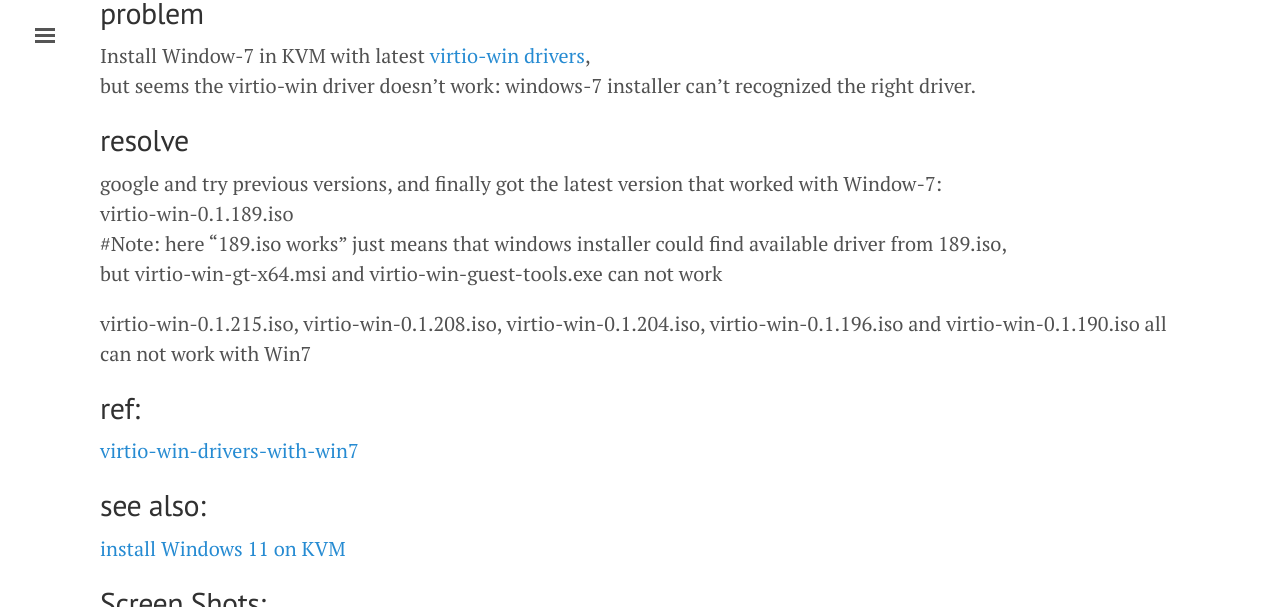
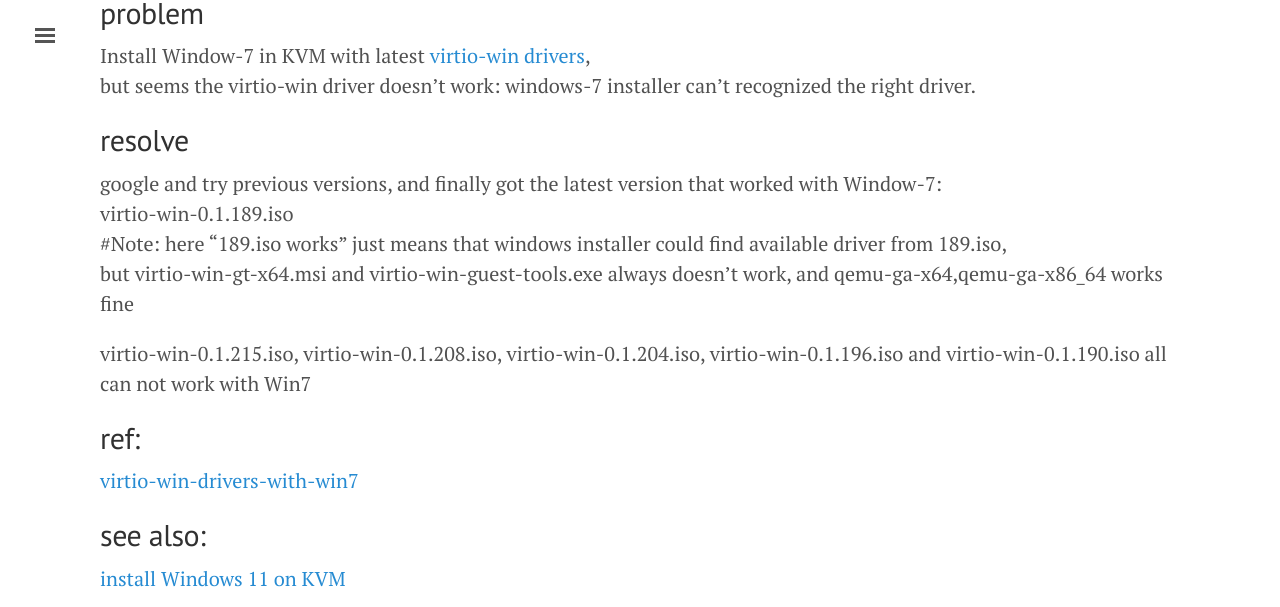
Before and after one commit to tcler/tcler.github.io, a Jekyll site: the page built from _posts/2022-01-24-virtio-win-for-windows-7.md, in a window 1280 px wide and 900 px high, scrolled down 345 px, cut to the strip 0-607 px from the top of the window. Built offline with Jekyll 4.4.1, drawn with Linux system fonts in a browser that asks for light colours.

Commit message:
Update 2022-01-24-virtio-win-for-windows-7.md

```diff
--- a/_posts/2022-01-24-virtio-win-for-windows-7.md
+++ b/_posts/2022-01-24-virtio-win-for-windows-7.md
@@ -10,8 +10,8 @@
 ## resolve
 google and try previous versions, and finally got the latest version that worked with Window-7:
  virtio-win-0.1.189.iso
- #Note: here "189.iso works" just means that windows installer could find available driver from 189.iso,
-  but virtio-win-gt-x64.msi and virtio-win-guest-tools.exe can not work
+  #Note: here "189.iso works" just means that windows installer could find available driver from 189.iso,
+   but virtio-win-gt-x64.msi and virtio-win-guest-tools.exe always doesn't work, and qemu-ga-x64,qemu-ga-x86_64 works fine
 
  virtio-win-0.1.215.iso, virtio-win-0.1.208.iso, virtio-win-0.1.204.iso, virtio-win-0.1.196.iso and virtio-win-0.1.190.iso all can not work with Win7
 
```
